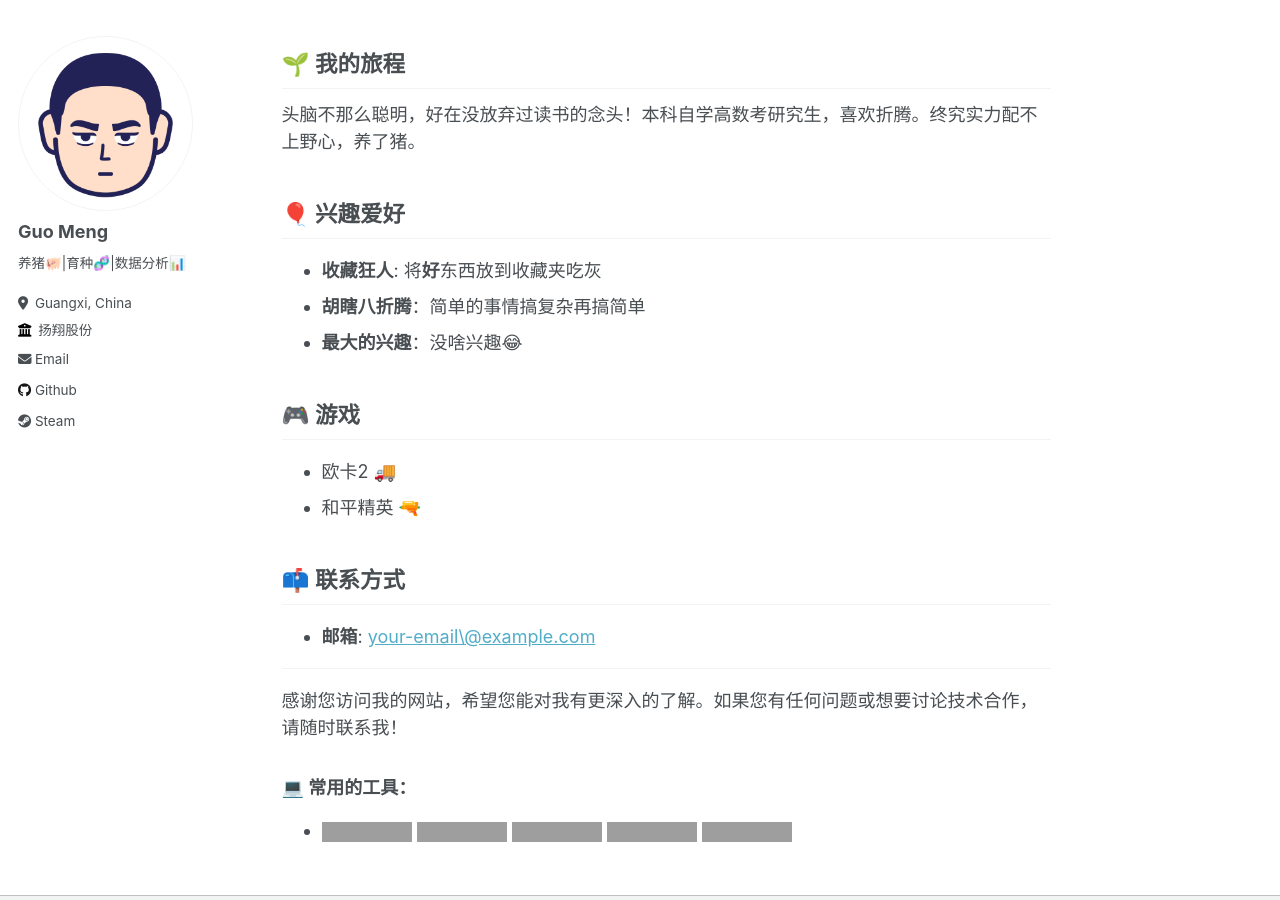
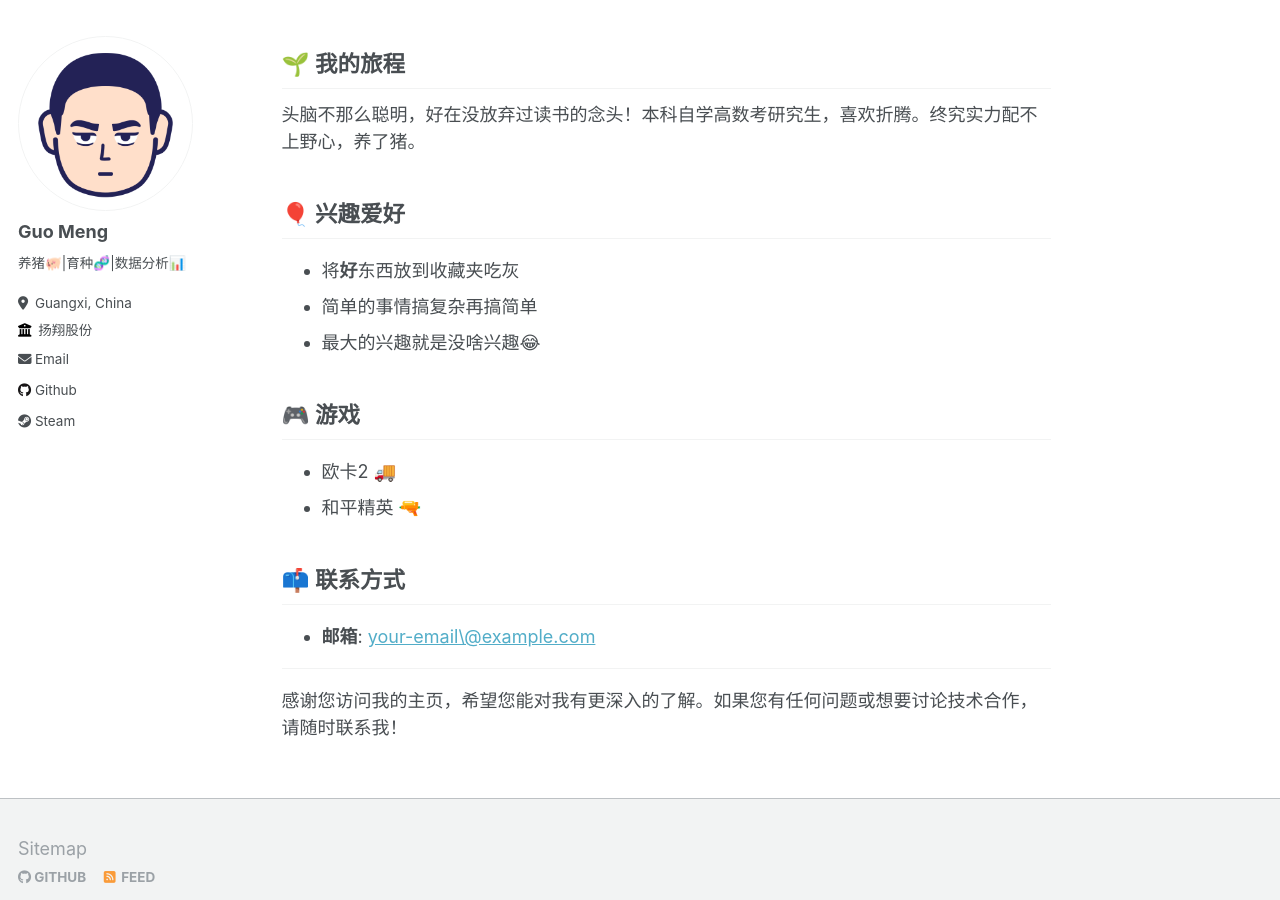
Before and after one commit to tony2015116/tony2015116.github.io, a Jekyll site: the page built from _pages/about.md, in a window 1280 px wide and 900 px high, scrolled down 475 px. Built offline with Jekyll 4.4.1, drawn with Linux system fonts in a browser that asks for light colours; grey boxes are pictures that could not be loaded.

Commit message:
2024-03-10

```diff
--- a/_config.yml
+++ b/_config.yml
@@ -8,7 +8,7 @@
 
 # Basic Site Settings
 locale                   : "zh-CN"
-title                    : "Guo Meng's Page"
+title                    : "我的主页🏠"
 title_separator          : "-"
 name                     : &name "Guo Meng"
 description              : &description "养猪🐖|育种🧬|数据分析📊"
--- a/_pages/about.md
+++ b/_pages/about.md
@@ -39,9 +39,9 @@ editor_options:
 
 ## 🎈 兴趣爱好
 
-- **收藏狂人**: 将**好**东西放到收藏夹吃灰
-- **胡瞎八折腾**：简单的事情搞复杂再搞简单
-- **最大的兴趣**：没啥兴趣😂
+- 将**好**东西放到收藏夹吃灰
+- 简单的事情搞复杂再搞简单
+- 最大的兴趣就是没啥兴趣😂
 
 ## 🎮 游戏
 - 欧卡2 🚚
@@ -50,18 +50,8 @@ editor_options:
 
 ## 📫 联系方式
 
--   **邮箱**: [your-email\@example.com](mailto:your-email@example.com)
+- **邮箱**: [your-email\@example.com](mailto:your-email@example.com)
 
 ------------------------------------------------------------------------
 
-感谢您访问我的网站，希望您能对我有更深入的了解。如果您有任何问题或想要讨论技术合作，请随时联系我！
-
-
-
-### 💻 常用的工具：
-
--   ![R](https://img.shields.io/badge/-R-blue?&logo=R&logoColor=blue&labelColor=5c5c5c&color=1182c3)
-    ![Excel](https://img.shields.io/badge/-Excel-blue?logo=microsoftexcel&logoColor=green&labelColor=5c5c5c&color=1182c3)
-    ![Linux](https://img.shields.io/badge/-Linux-blue?logo=Linux&labelColor=5c5c5c&color=1182c3)
-    ![GitHub](https://img.shields.io/badge/-GitHub-blue?logo=GitHub&labelColor=5c5c5c&color=1182c3)
-    ![OpenAI](https://img.shields.io/badge/-ChatGPT-blue?logo=openai&logoColor=green&labelColor=5c5c5c&color=1182c3)
+感谢您访问我的主页，希望您能对我有更深入的了解。如果您有任何问题或想要讨论技术合作，请随时联系我！
```
